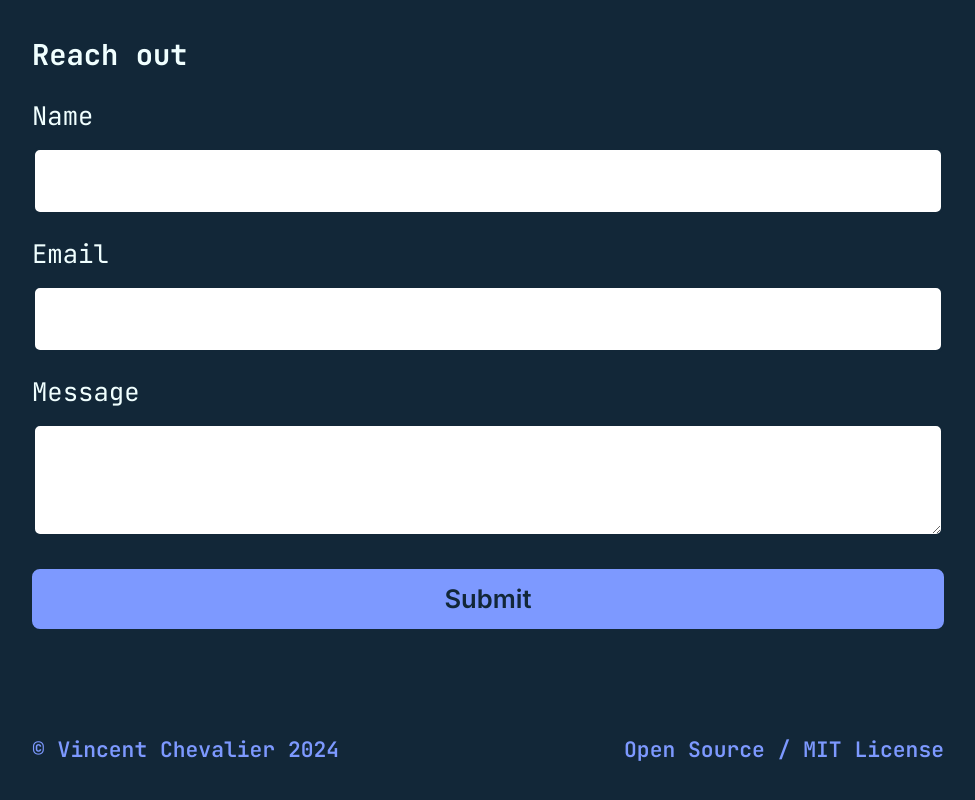
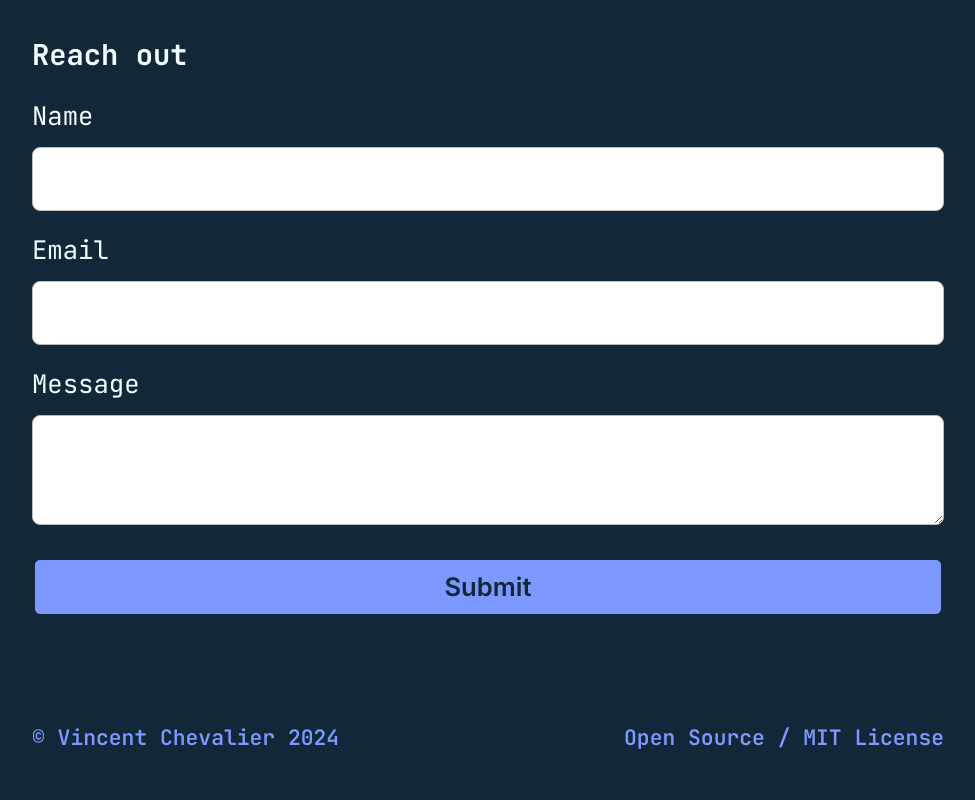
Before and after one commit to vincentpchevalier/vincentchevalierdev, a plain HTML site: page index.html in a window 1280 px wide. Shown: the part 1881-2681 px from the top of the page, without its empty margins (152-1127 px from the left). Drawn offline with Linux system fonts and the light colour scheme.

Commit message:
adjust form styles and colors

```diff
--- a/css/index.css
+++ b/css/index.css
@@ -23,6 +23,7 @@ html[data-theme='light'] {
 	--red: #650c00;
 	--green: #5ab80d;
 	--blue: #2441a9;
+	--gray: #888;
 	--button: #0d1d2a;
 	--button-color: var(--background-color);
 	--box-shadow: rgba(0, 0, 0, 0.1) 0px 10px 15px -3px,
@@ -36,6 +37,7 @@ html[data-theme='dark'] {
 	--red: #fe4b34;
 	--green: #c6eda6;
 	--blue: #7d99ff;
+	--gray: #bbb;
 	--button: var(--blue);
 	--button-color: var(--background-color);
 	--box-shadow: rgba(122, 122, 122, 0.1) 0px 1px 3px 0px,
@@ -340,13 +342,19 @@ textarea {
 	background-color: #fff;
 	padding: 0.25rem 0.75rem;
 	transition: var(--hover-transition);
-	border: 0.2rem solid var(--font-color);
+	border: 0.1rem solid var(--gray);
 	border-radius: 0.5rem;
 	margin-bottom: 1rem;
 
 	&:focus-visible {
 		outline-color: var(--focus-visible);
 	}
+}
+
+textarea {
+	resize: vertical;
+	min-height: 5rem;
+	max-height: 20rem;
 }
 
 input.error,
@@ -359,7 +367,7 @@ form .btn {
 	border-radius: 0.5rem;
 	color: var(--background-color);
 	background-color: var(--blue);
-	border: 0.2rem solid var(--blue);
+	border: 0.2rem solid var(--background-color);
 	margin-top: 1rem;
 
 	&:hover {
@@ -373,6 +381,12 @@ form .btn {
 
 	&:focus {
 		background-color: var(--blue);
+	}
+
+	&:disabled {
+		background-color: var(--gray);
+		border-color: var(--gray);
+		cursor: wait;
 	}
 }
 
```
